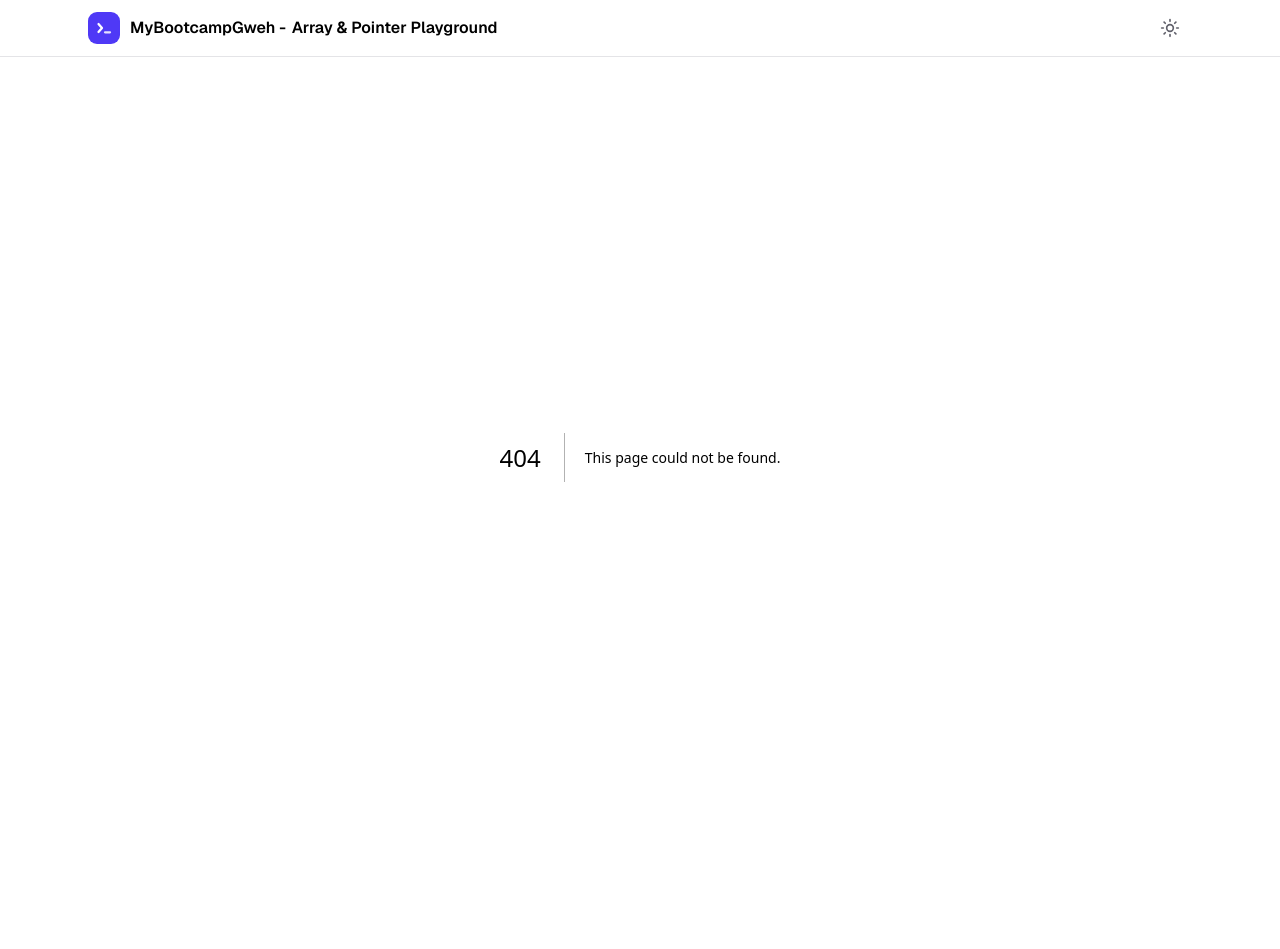
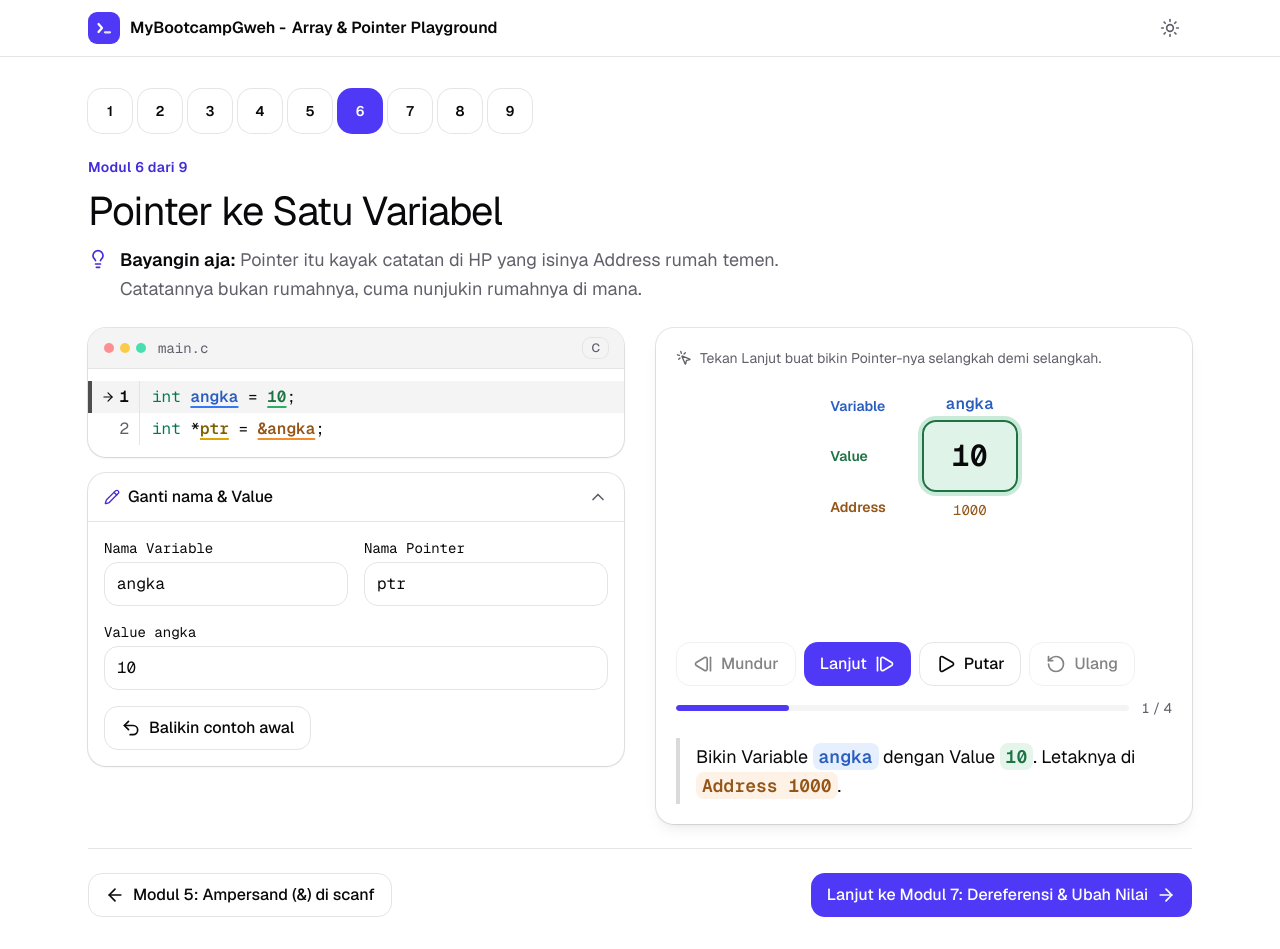
Before and after one commit to MyBootcampGweh/array-and-pointer-playground, a Next.js app: page /modul/6 in a window 1280 px wide. Before the commit this address had no page. Before the commit the page ends 857 px from the top, so only its background shows below. Built offline with nearby package versions, Linux system fonts and the light colour scheme.

Commit message:
feat(modul-6): add pointer to one variable simulation

```diff
--- /dev/null
+++ b/src/app/modul/6/page.tsx
@@ -0,0 +1,23 @@
+import type { Metadata } from "next";
+
+import { ModuleFrame, moduleMetadata } from "@/components/module-frame";
+
+import { PointerVariableDemo } from "./pointer-variable-demo";
+
+export const metadata: Metadata = moduleMetadata(6);
+
+export default function PointerVariablePage() {
+  return (
+    <ModuleFrame
+      number={6}
+      analogy={
+        <>
+          Pointer itu kayak catatan di HP yang isinya Address rumah temen.
+          Catatannya bukan rumahnya, cuma nunjukin rumahnya di mana.
+        </>
+      }
+    >
+      <PointerVariableDemo />
+    </ModuleFrame>
+  );
+}
--- /dev/null
+++ b/src/app/modul/6/pointer-variable-demo.tsx
@@ -0,0 +1,176 @@
+"use client";
+
+import { type ReactNode, useState } from "react";
+
+import { CodePanel } from "@/components/code-panel";
+import { DataEditor, IntField, NameField } from "@/components/data-editor";
+import { VariableDiagram } from "@/components/memory-diagram";
+import { StepControls, useStepper } from "@/components/step-controls";
+import { Narration, RoleChip, Stage } from "@/components/ui";
+import { type CodeLine } from "@/lib/c-syntax";
+import { BASE_ADDRESS } from "@/lib/memory";
+
+const DEFAULT_NAME = "angka";
+const DEFAULT_POINTER = "ptr";
+const DEFAULT_VALUE = 10;
+
+/** One idea per step: the Variable, `&`, the stored Address, the arrow. */
+const STEPS = ["declare", "address-of", "store", "point"] as const;
+type Step = (typeof STEPS)[number];
+
+export function PointerVariableDemo() {
+  const [name, setName] = useState(DEFAULT_NAME);
+  const [pointer, setPointer] = useState(DEFAULT_POINTER);
+  const [value, setValue] = useState(DEFAULT_VALUE);
+  const stepper = useStepper(STEPS.length);
+  const step: Step = STEPS[stepper.step] ?? "declare";
+
+  const addressOfName = `&${name}`;
+  const lines: CodeLine[] = [
+    [
+      "int ",
+      { text: name, role: "variable" },
+      " = ",
+      { text: String(value), role: "value" },
+      ";",
+    ],
+    [
+      "int *",
+      { text: pointer, role: "pointer" },
+      " = ",
+      { text: addressOfName, role: "address" },
+      ";",
+    ],
+  ];
+  const focus: Record<Step, { line: number | null; part: string | null }> = {
+    declare: { line: 0, part: null },
+    "address-of": { line: 1, part: addressOfName },
+    store: { line: 1, part: `int *${pointer}` },
+    point: { line: null, part: null },
+  };
+
+  // Any edit starts the run over, so the code and the diagram always agree.
+  function changeName(next: string) {
+    setName(next);
+    stepper.reset();
+  }
+  function changePointer(next: string) {
+    setPointer(next);
+    stepper.reset();
+  }
+  function changeValue(next: number) {
+    setValue(next);
+    stepper.reset();
+  }
+  function restoreExample() {
+    changeName(DEFAULT_NAME);
+    changePointer(DEFAULT_POINTER);
+    changeValue(DEFAULT_VALUE);
+  }
+
+  return (
+    <Stage
+      code={
+        <CodePanel
+          lines={lines}
+          activeLine={focus[step].line}
+          activePart={focus[step].part}
+        />
+      }
+      editor={
+        <DataEditor onRestore={restoreExample}>
+          <div className="grid gap-4 sm:grid-cols-2">
+            <NameField
+              label="Nama Variable"
+              value={name}
+              taken={[pointer]}
+              onCommit={changeName}
+            />
+            <NameField
+              label="Nama Pointer"
+              value={pointer}
+              taken={[name]}
+              onCommit={changePointer}
+            />
+          </div>
+          <IntField
+            label={`Value ${name}`}
+            value={value}
+            onCommit={changeValue}
+          />
+        </DataEditor>
+      }
+      hint="Tekan Lanjut buat bikin Pointer-nya selangkah demi selangkah."
+      visual={
+        <VariableDiagram
+          variables={[
+            {
+              name,
+              value,
+              address: BASE_ADDRESS,
+              isActive: step === "declare",
+              isAddressActive: step !== "declare",
+            },
+          ]}
+          marks={[
+            {
+              kind: "pointer",
+              column: 0,
+              name: pointer,
+              value: BASE_ADDRESS,
+              isActive: step === "store",
+              hasArrow: step === "point",
+              isHidden: step === "declare" || step === "address-of",
+            },
+          ]}
+        />
+      }
+      controls={<StepControls stepper={stepper} />}
+      narration={<Narration>{describe(step, name, pointer, value)}</Narration>}
+    />
+  );
+}
+
+function describe(
+  step: Step,
+  name: string,
+  pointer: string,
+  value: number,
+): ReactNode {
+  switch (step) {
+    case "declare":
+      return (
+        <>
+          Bikin Variable <RoleChip role="variable">{name}</RoleChip> dengan
+          Value <RoleChip role="value">{value}</RoleChip>. Letaknya di{" "}
+          <RoleChip role="address">Address {BASE_ADDRESS}</RoleChip>.
+        </>
+      );
+    case "address-of":
+      return (
+        <>
+          <RoleChip role="address">&amp;{name}</RoleChip> artinya “Address-nya{" "}
+          {name}”. Hasilnya <RoleChip role="address">{BASE_ADDRESS}</RoleChip>,
+          bukan Value-nya.
+        </>
+      );
+    case "store":
+      return (
+        <>
+          Pointer <RoleChip role="pointer">{pointer}</RoleChip> nyimpen{" "}
+          <RoleChip role="address">{BASE_ADDRESS}</RoleChip>. Isi Pointer itu
+          Address, bukan Value {value}.
+        </>
+      );
+    case "point":
+      return (
+        <>
+          Address di <RoleChip role="pointer">{pointer}</RoleChip> sama dengan
+          Address <RoleChip role="variable">{name}</RoleChip>, jadi{" "}
+          <RoleChip role="pointer">{pointer}</RoleChip> <strong>nunjuk</strong>{" "}
+          ke <RoleChip role="variable">{name}</RoleChip>. Panahnya cuma gambaran
+          dari Address itu.
+        </>
+      );
+  }
+}
```
